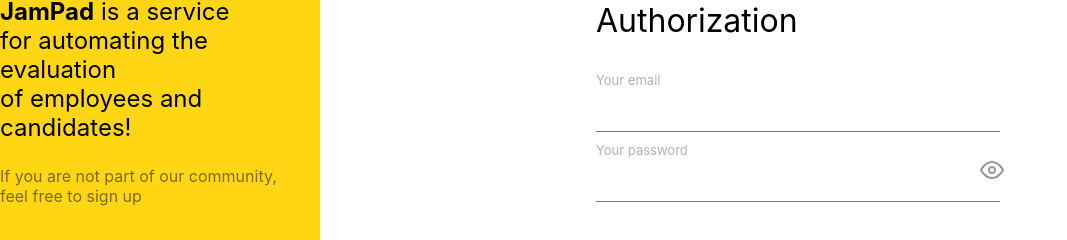
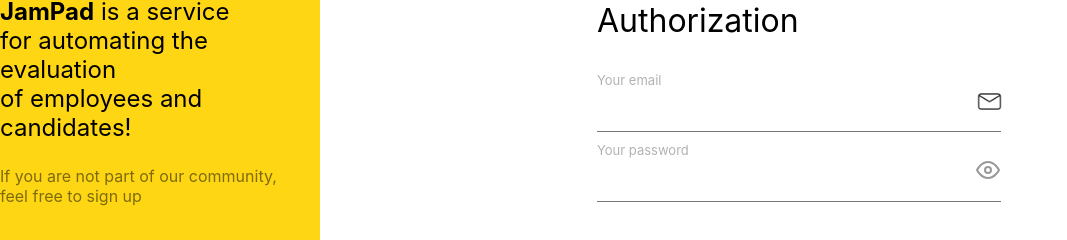
Before and after one commit to It-Shu/jampad_test, a React (Create React App) app: page / in a window 1280 px wide. Shown: the part 277-517 px from the top of the page, without its empty margins (0-1067 px from the left). Built offline with nearby package versions, Linux system fonts and the light colour scheme.

Commit message:
MailIcon is worked

```diff
--- a/src/Pages/Authorization/Auth/Auth.module.scss
+++ b/src/Pages/Authorization/Auth/Auth.module.scss
@@ -22,6 +22,8 @@
   opacity: 0.3;
 }
 
+
+
 .LogInButton {
   border: none;
   background-color: #FED614;
--- a/src/Pages/Authorization/Auth/Auth.tsx
+++ b/src/Pages/Authorization/Auth/Auth.tsx
@@ -28,23 +28,20 @@
             <div className={s.authBlock}>
                 <form onSubmit={onSubmit}>
                     <p className={s.authTitle}>Authorization</p>
-                    {/*<p className={s.inputTitle}>Your email</p>*/}
-                    {/*<Input className={s.authInput}/>*/}
                     <label htmlFor='login-email'>
                         <p className={s.inputTitle}>Your email</p>
                         <Input id={'login-email'}
                                type={'email'}
-                            // placeholder={'Enter your email address...'}
+                               email
                                value={values.email}
+                               inputValue={values.email}
                                onChange={e => setValues({...values, email: e.currentTarget.value})}/>
                     </label>
-                    {/*<p className={s.inputTitle}>Your password</p>*/}
-                    {/*<Input className={s.authInput}/>*/}
+
                     <label htmlFor='login-password'>
                         <p className={s.inputTitle}>Your password</p>
                         <Input id={'login-password'}
                                type={'password'}
-                            // placeholder={'Enter your password...'}
                                value={values.password}
                                password
                                onChange={e => setValues({...values, password: e.currentTarget.value})}/>
--- a/src/UI/Input/Input.module.scss
+++ b/src/UI/Input/Input.module.scss
@@ -14,9 +14,15 @@
   flex-direction: row;
 }
 
+.mailIcon{
+  width: 27px;
+  height: 27px;
+  margin-left: -25px;
+}
+
 .eye {
   color: var(--dark);
-  margin-left: -20px;
+  margin-left: -25px;
   //position: absolute;
   //right: 16px;
   //top: 8px;
--- a/src/UI/Input/Input.tsx
+++ b/src/UI/Input/Input.tsx
@@ -1,29 +1,33 @@
 import React, {ChangeEvent, DetailedHTMLProps, FC, InputHTMLAttributes, KeyboardEvent, useState} from 'react'
 import s from './Input.module.scss'
 import {EyeIcon} from "../../Pages/Icons/EyeIcon";
+import mail from "../../assets/images/message.png";
+import mailActive from "../../assets/images/messageActive.png";
 
 type DefaultInputPropsType = DetailedHTMLProps<InputHTMLAttributes<HTMLInputElement>, HTMLInputElement>
 
 type InputTextProps = DefaultInputPropsType & {
-    onChangeText?: (value: string) => void
     onEnter?: () => void
     error?: string
     spanClassName?: string
     password?: boolean
+    email?: boolean
     placeholder?: string
+    inputValue?: string
 }
 
 export const Input: FC<InputTextProps> = props => {
     const {
         type,
         onChange,
-        onChangeText,
         onKeyPress,
         onEnter,
         error,
         className,
         spanClassName,
         password,
+        email,
+        inputValue,
         placeholder,
         ...restProps
     } = props
@@ -32,16 +36,17 @@
 
     const onChangeCallback = (e: ChangeEvent<HTMLInputElement>) => {
         onChange && onChange(e)
-        onChangeText && onChangeText(e.currentTarget.value)
     }
 
     const onKeyPressCallback = (e: KeyboardEvent<HTMLInputElement>) => {
-        onKeyPress && onKeyPress(e)
         onEnter && e.key === 'Enter' && onEnter()
     }
 
-    // const inputClassNames = `${s.input}${error ? s.errorInput : ''}${className ? className : ''}`
-    // const spanClassNames = `${s.error}${spanClassName ? spanClassName : ''}`
+
+    const inputMailIcon = () => {
+        return inputValue === '' ? mail : mailActive
+    }
+
 
     return (
         <div className={s.inputBlock}>
@@ -52,9 +57,8 @@
                 className={s.input}
                 placeholder={placeholder}
                 {...restProps}/>
-            {/*<div className={s.eye} onClick={() => setIsPassword(!isPassword)}><EyeIcon/></div>*/}
+            {email && <img src={inputMailIcon()} alt="mailIcon" className={s.mailIcon}/>}
             {password && <div className={s.eye} onClick={() => setIsPassword(!isPassword)}><EyeIcon/></div>}
-            {/*{error && <span className={spanClassName}>{error}</span>}*/}
         </div>
     )
 }
```
Also changed, not shown: src/assets/images/message.png (added), src/assets/images/messageActive.png (added).
